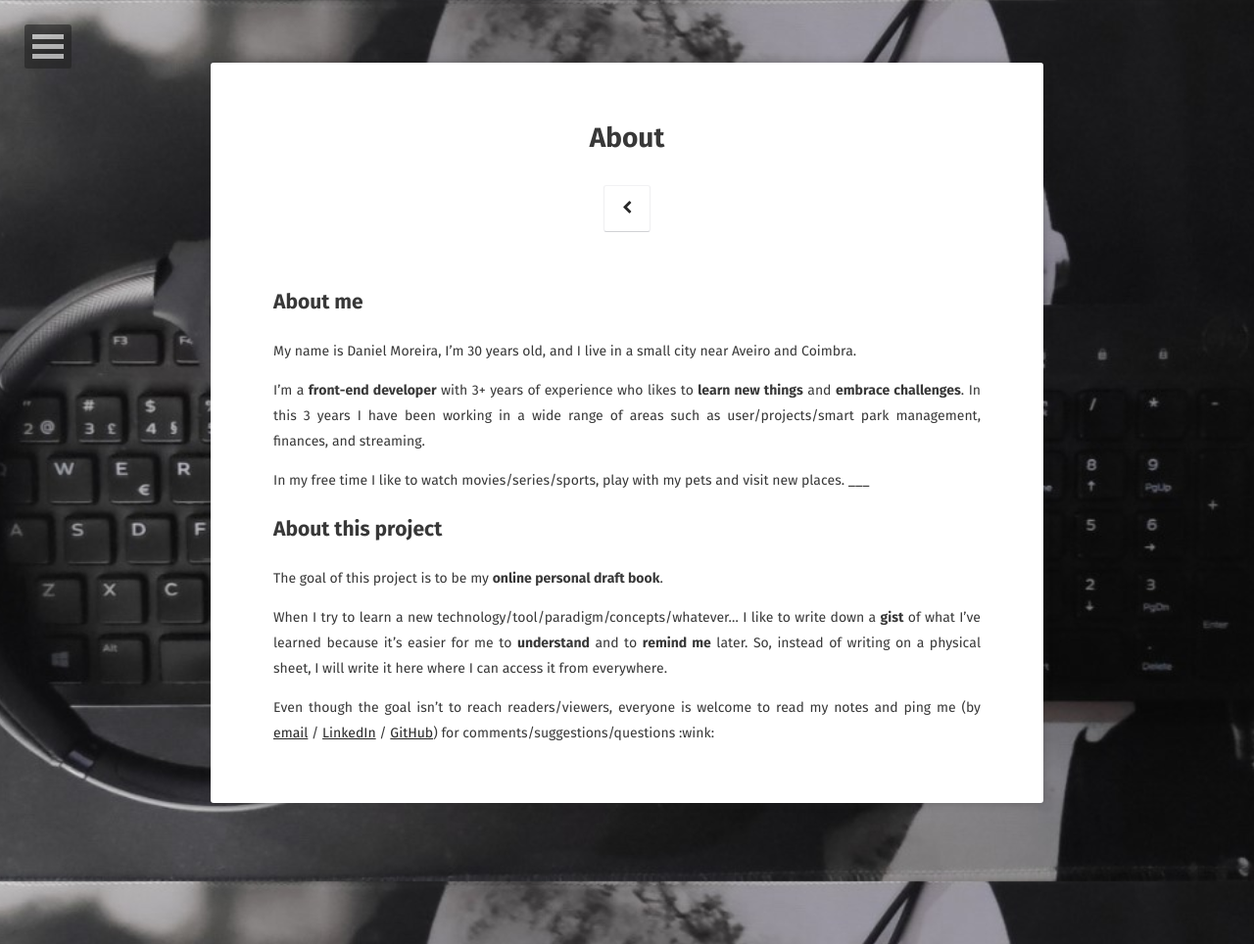
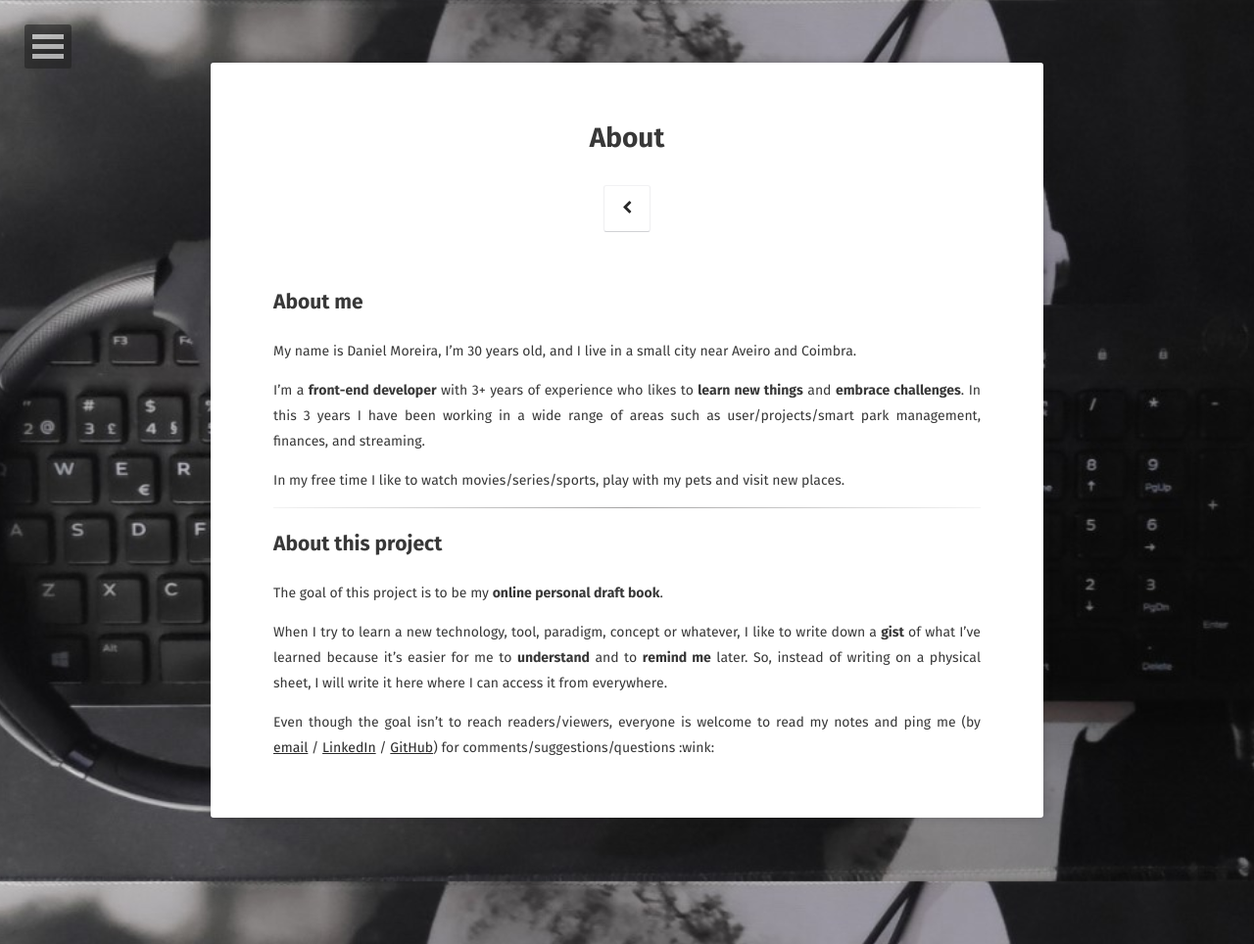
Before and after one commit to DanielRodriguesMoreira/DanielRodriguesMoreira.github.io, a Jekyll site: the page built from about/index.md, in a window 1280 px wide. Shown: the whole page at 98% size. Built offline with Jekyll 4.4.1, drawn with Linux system fonts in a browser that asks for light colours; some web fonts are replaced.

Commit message:
fix 'about'

```diff
--- a/about/index.md
+++ b/about/index.md
@@ -13,12 +13,13 @@ My name is Daniel Moreira, I'm 30 years old, and I live in a small city near Ave
 I'm a **front-end developer** with 3+ years of experience who likes to **learn new things** and **embrace challenges**. In this 3 years I have been working in a wide range of areas such as user/projects/smart park management, finances, and streaming.
 
 In my free time I like to watch movies/series/sports, play with my pets and visit new places.
-___
+
+***
 
 ## About this project
 
 The goal of this project is to be my **online personal draft book**.
 
-When I try to learn a new technology/tool/paradigm/concepts/whatever... I like to write down a **gist** of what I've learned because it's easier for me to **understand** and to **remind me** later. So, instead of writing on a physical sheet, I will write it here where I can access it from everywhere.
+When I try to learn a new technology, tool, paradigm, concept or whatever, I like to write down a **gist** of what I've learned because it's easier for me to **understand** and to **remind me** later. So, instead of writing on a physical sheet, I will write it here where I can access it from everywhere.
 
 Even though the goal isn't to reach readers/viewers, everyone is welcome to read my notes and ping me (by [email](mailto:drmoreira@outlook.pt) / [LinkedIn](https://www.linkedin.com/in/drmoreira) / [GitHub](https://github.com/DanielRodriguesMoreira)) for comments/suggestions/questions :wink:
```
Also changed, not shown: assets/img/placeholder-big_old.jpg (deleted).
